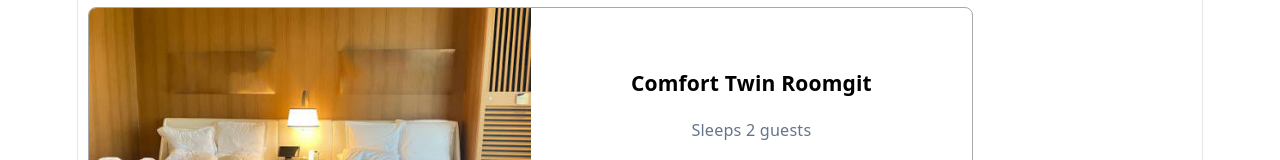
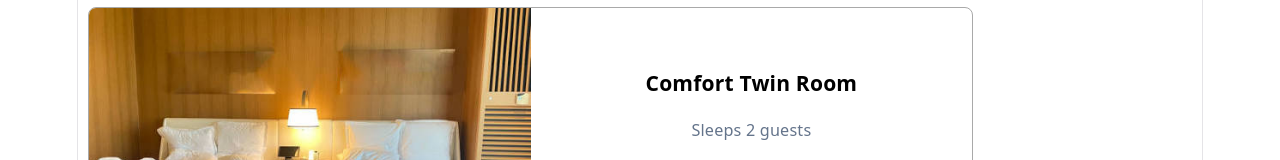
Before and after one commit to siyandatshangela199/Hotel-Lodge-B-B-Demo, a React (Vite) app: page / in a window 1280 px wide. Shown: the part 1646-1806 px from the top of the page. Built offline with nearby package versions, Linux system fonts and the light colour scheme.

Commit message:
Update room names

```diff
--- a/src/App.jsx
+++ b/src/App.jsx
@@ -18,7 +18,7 @@ const LODGE_DATA = [
   { id: 1, name: "Luxury Suite - 2 Guests ", price: 2000, accommodates: 2, pool: true, wifi: true, image: r },
   { id: 2, name: "Bushveld Family Chalet", price: 1500, accommodates: 4, pool: true, wifi: false, image: e },
   { id: 3, name: "Affordable Safari Tent ", price: 1000, accommodates: 2, pool: false, wifi: true, image: g },
-  { id: 4, name: "Comfort Twin Roomgit  ", price: 1200, accommodates: 2, pool: false, wifi: true, image: t}
+  { id: 4, name: "Comfort Twin Room ", price: 1200, accommodates: 2, pool: false, wifi: true, image: t}
 ];
 
 export default function App() {
```
